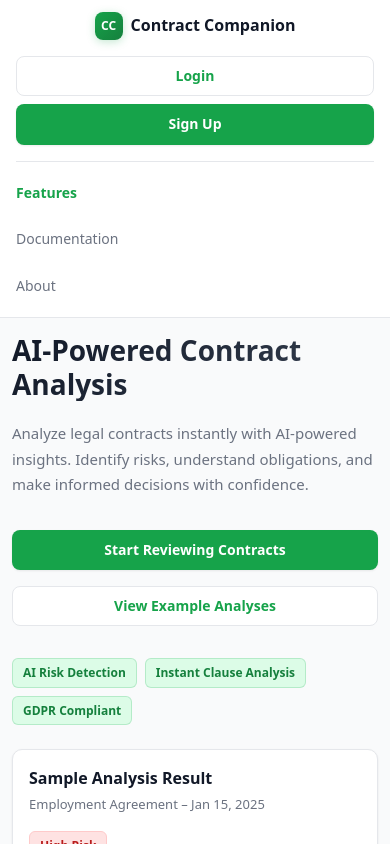
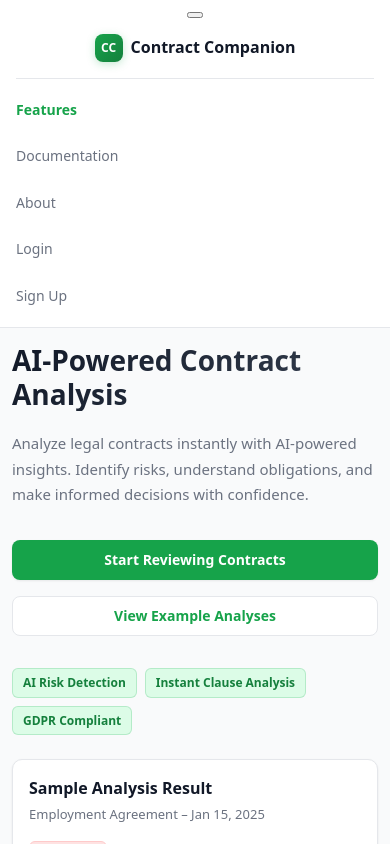
Before and after one commit to tombomeke-ehb/Contract-Companion, a Vue app in the folder frontend/: page / in a window 390 px wide. Shown: the top 844 px of the page. Built offline with nearby package versions, Linux system fonts and the light colour scheme; no server answers.

Commit message:
add working hamburger menu with slide-in navigation

```diff
--- a/frontend/src/components/Navbar.vue
+++ b/frontend/src/components/Navbar.vue
@@ -1,57 +1,70 @@
 <template>
   <header class="navbar">
     <div class="navbar-inner">
+      <!-- Hamburger menu button (mobile only) -->
+      <button
+        class="menu-toggle"
+        :class="{ active: menuOpen }"
+        @click="toggleMenu"
+        aria-label="Open menu"
+      >
+        <span class="menu-toggle-icon">
+          <span></span>
+          <span></span>
+          <span></span>
+        </span>
+      </button>
+      <!-- Brand/logo -->
       <RouterLink :to="{ name: 'home' }" class="navbar-brand">
         <span class="brand-logo">CC</span>
         Contract Companion
       </RouterLink>
-
-      <!-- PUBLIC NAV -->
-      <nav v-if="!isAppRoute" class="nav-links">
+      <!-- Navigation links -->
+      <nav
+        :class="['nav-links', { active: menuOpen }]"
+        v-if="!isAppRoute"
+      >
         <RouterLink :to="{ name: 'home' }">Features</RouterLink>
         <RouterLink :to="{ name: 'docs' }">Documentation</RouterLink>
         <RouterLink :to="{ name: 'about' }">About</RouterLink>
+        <RouterLink :to="{ name: 'login' }">Login</RouterLink>
+        <RouterLink :to="{ name: 'signup' }">Sign Up</RouterLink>
       </nav>
-
-      <!-- APP NAV -->
-      <nav v-else class="nav-links">
+      <nav
+        :class="['nav-links', { active: menuOpen }]"
+        v-else
+      >
         <RouterLink :to="{ name: 'dashboard' }">Dashboard</RouterLink>
         <RouterLink :to="{ name: 'upload' }">Upload</RouterLink>
         <RouterLink :to="{ name: 'settings' }">Settings</RouterLink>
-        <RouterLink :to="{ name: 'common-contracts' }">
-          Common Contracts
-        </RouterLink>
+        <RouterLink :to="{ name: 'common-contracts' }">Common Contracts</RouterLink>
+        <RouterLink :to="{ name: 'home' }">Logout</RouterLink>
       </nav>
-
-      <div class="nav-actions">
-        <!-- PUBLIC ACTIONS -->
+      <!-- Actions (desktop only) -->
+      <div class="nav-actions" v-if="!isMobile">
         <template v-if="!isAppRoute">
-          <RouterLink :to="{ name: 'login' }" class="btn btn-outline">
-            Login
-          </RouterLink>
-          <RouterLink :to="{ name: 'signup' }" class="btn btn-primary">
-            Sign Up
-          </RouterLink>
+          <RouterLink :to="{ name: 'login' }" class="btn btn-outline">Login</RouterLink>
+          <RouterLink :to="{ name: 'signup' }" class="btn btn-primary">Sign Up</RouterLink>
         </template>
-
-        <!-- APP ACTIONS -->
         <template v-else>
-          <RouterLink :to="{ name: 'home' }" class="btn btn-outline">
-            Logout
-          </RouterLink>
+          <RouterLink :to="{ name: 'home' }" class="btn btn-outline">Logout</RouterLink>
         </template>
       </div>
     </div>
+    <!-- Overlay -->
+    <div
+      class="nav-overlay"
+      :class="{ active: menuOpen }"
+      @click="closeMenu"
+    ></div>
   </header>
 </template>
 
 <script setup>
-import { computed } from 'vue'
+import { ref, computed, onMounted, onUnmounted } from 'vue'
 import { useRoute, RouterLink } from 'vue-router'
 
 const route = useRoute()
-
-// Detect if current route is an app route for navigation
 const appRouteNames = [
   'dashboard',
   'upload',
@@ -59,6 +72,27 @@ const appRouteNames = [
   'settings',
   'common-contracts'
 ]
+const isAppRoute = computed(() => appRouteNames.includes(route.name))
 
-const isAppRoute = computed(() => appRouteNames.includes(route.name))
+const menuOpen = ref(false)
+const isMobile = ref(window.innerWidth <= 768)
+
+function toggleMenu() {
+  menuOpen.value = !menuOpen.value
+  document.body.classList.toggle('menu-open', menuOpen.value)
+}
+function closeMenu() {
+  menuOpen.value = false
+  document.body.classList.remove('menu-open')
+}
+function handleResize() {
+  isMobile.value = window.innerWidth <= 768
+  if (!isMobile.value) closeMenu()
+}
+onMounted(() => {
+  window.addEventListener('resize', handleResize)
+})
+onUnmounted(() => {
+  window.removeEventListener('resize', handleResize)
+})
 </script>
```
